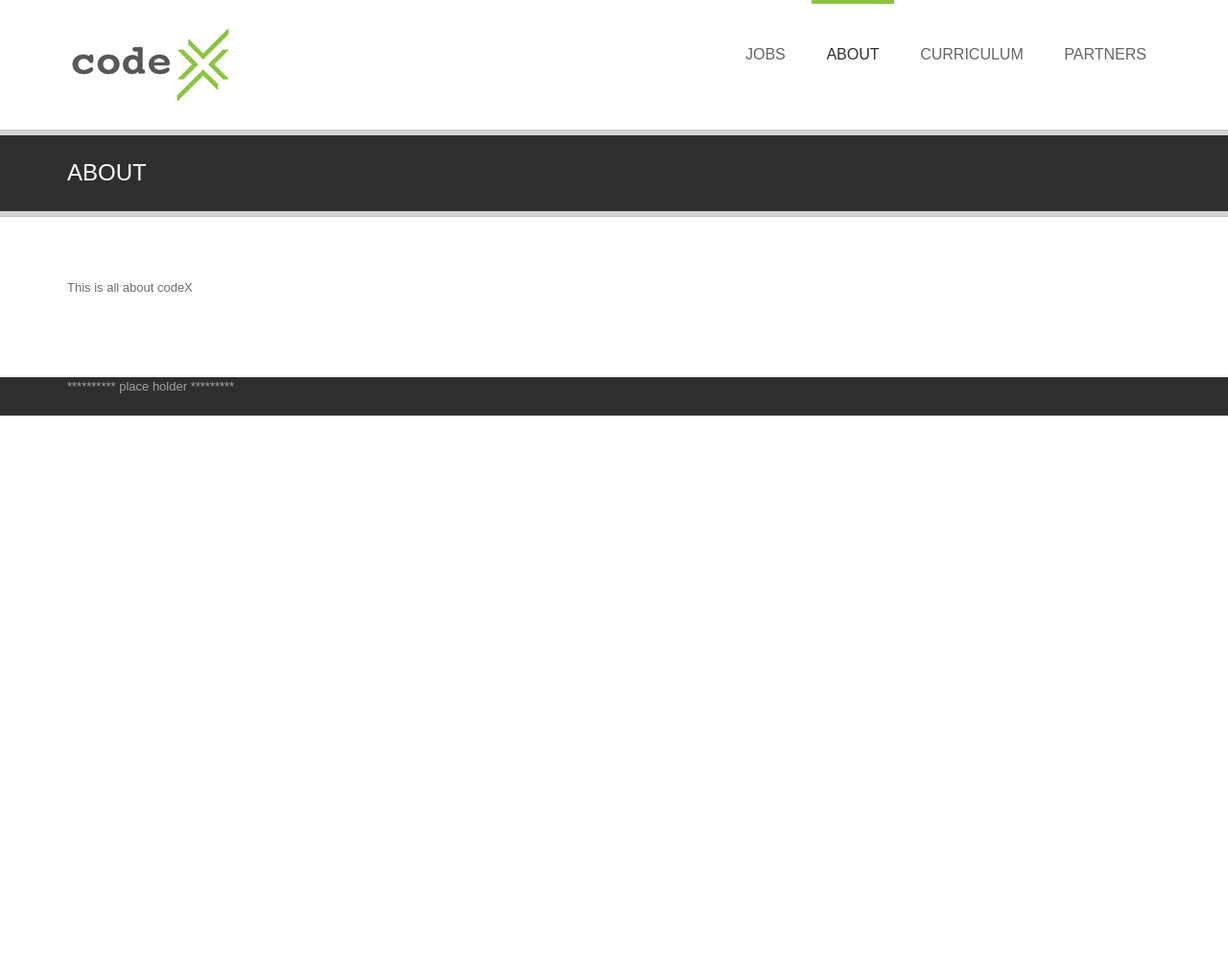
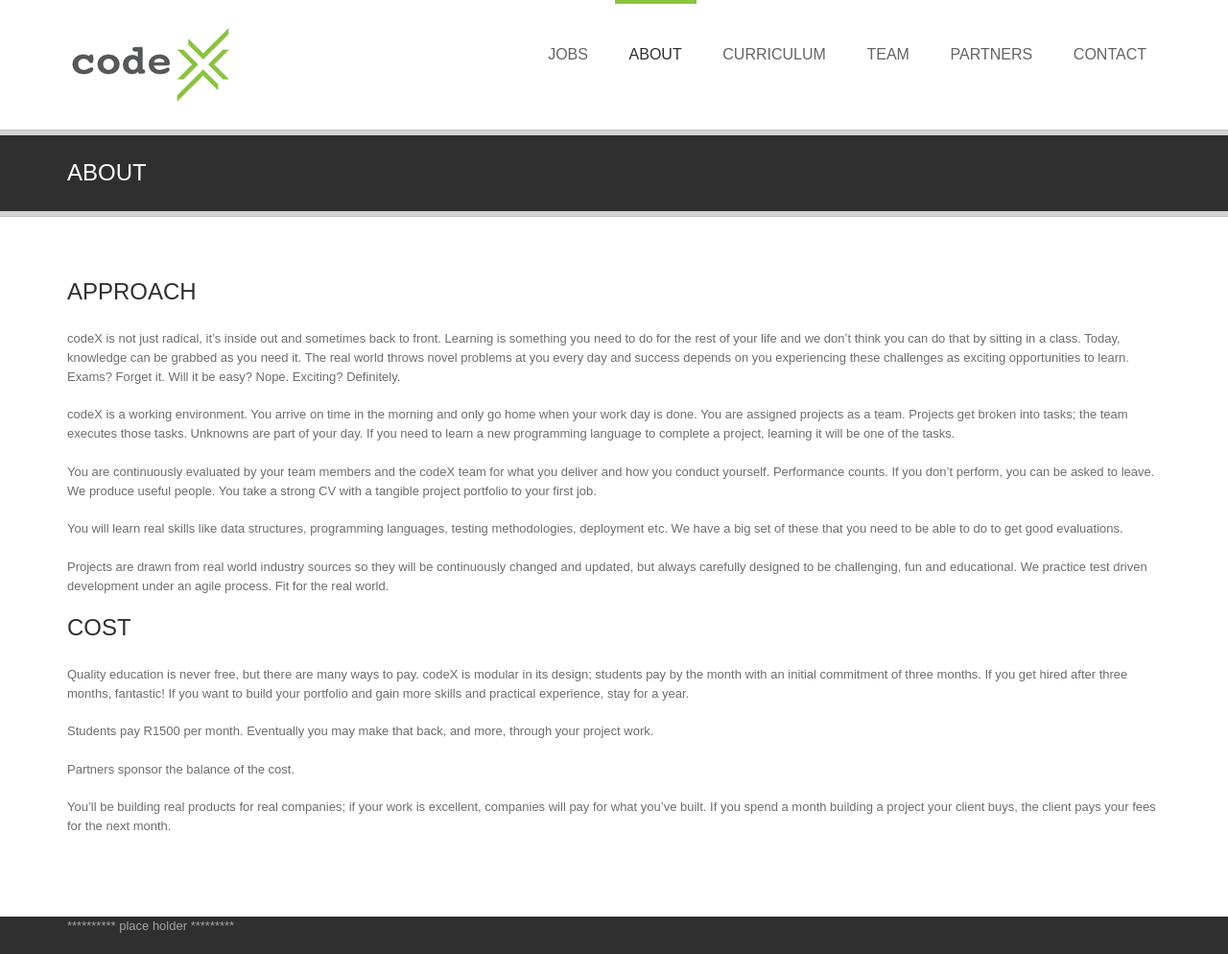
Before and after one commit to davidmweber/jekyll-example, a Jekyll site: the page built from content/about.md, in a window 1280 px wide. Shown: the whole page at 96% size. Built offline with Jekyll 4.4.1, drawn with Linux system fonts in a browser that asks for light colours; nearby versions of some CDN libraries; some web fonts are replaced; library files that are not in the unit come from our copies; Markdown is read by kramdown in place of the engine named in the settings; before the commit the page ends 900 px from its top, so only the background shows below that.

Commit message:
Menu and nav updated. Team pages and other content added

```diff
--- a/_data/navigation.yml
+++ b/_data/navigation.yml
@@ -1,4 +1,6 @@
 - jobs
 - about
 - curriculum
+- team
 - partners
+- contact
--- a/_includes/top.html
+++ b/_includes/top.html
@@ -13,6 +13,8 @@
         <link rel="stylesheet" type="text/css" href="/css/skins/green.css">
         <link rel="stylesheet" type="text/css" href="/css/small.css">
 
+        <link href="//netdna.bootstrapcdn.com/font-awesome/4.0.3/css/font-awesome.css" rel="stylesheet">
+
         <script type="text/javascript" src="/js/jquery-2.1.0.min.js"></script>
         <script type="text/javascript" src="/js/jquery.flexnav.min.js"></script>
         <script type="text/javascript" src="/js/bootstrap.min.js"></script>
--- a/content/about.md
+++ b/content/about.md
@@ -7,4 +7,24 @@ pemalink: /content/about/
 ---
 
 
-This is all about codeX
+## APPROACH
+
+codeX is not just radical, it’s inside out and sometimes back to front. Learning is something you need to do for the rest of your life and we don’t think you can do that by sitting in a class. Today, knowledge can be grabbed as you need it. The real world throws novel problems at you every day and success depends on you experiencing these challenges as exciting opportunities to learn. Exams? Forget it. Will it be easy? Nope. Exciting? Definitely.
+
+codeX is a working environment. You arrive on time in the morning and only go home when your work day is done.  You are assigned projects as a team. Projects get broken into tasks; the team executes those tasks. Unknowns are part of your day. If you need to learn a new programming language to complete a project, learning it will be one of the tasks.
+
+You are continuously evaluated by your team members and the codeX team for what you deliver and how you conduct yourself. Performance counts. If you don’t perform, you can be asked to leave. We produce useful people. You take a strong CV with a tangible project portfolio to your first job.
+
+You will learn real skills like data structures, programming languages, testing methodologies, deployment etc. We have a big set of these that you need to be able to do to get good evaluations.
+
+Projects are drawn from real world industry sources so they will be continuously changed and updated, but always carefully designed to be challenging, fun and educational. We practice test driven development under an agile process. Fit for the real world.
+
+## COST
+
+Quality education is never free, but there are many ways to pay. codeX is modular in its design; students pay by the month with an initial commitment of three months. If you get hired after three months, fantastic! If you want to build your portfolio and gain more skills and practical experience, stay for a year.
+
+Students pay R1500 per month. Eventually you may make that back, and more, through your project work.
+
+Partners sponsor the balance of the cost.
+
+You’ll be building real products for real companies; if your work is excellent, companies will pay for what you’ve built. If you spend a month building a project your client buys, the client pays your fees for the next month.
--- a/content/curriculum.md
+++ b/content/curriculum.md
@@ -2,7 +2,7 @@
 layout: content
 title: Curriculum
 prev_section: about
-next_section: partners
+next_section: team
 pemalink: /content/curriculum/
 ---
 
--- a/content/partners.md
+++ b/content/partners.md
@@ -1,8 +1,8 @@
 ---
 layout: content
 title: Partners
-prev_section: jobs
-next_section: curriculum
+prev_section: team
+next_section: contact
 pemalink: /content/partners/
 ---
 
```
Also changed, not shown: content/contact.md (added, +6 -0 lines), content/jobs.md (+11 -1 lines), content/team.html (added, +77 -0 lines), images/dw.jpg (added), images/eg.jpg (added), images/mj.png (added), 2 other files.
